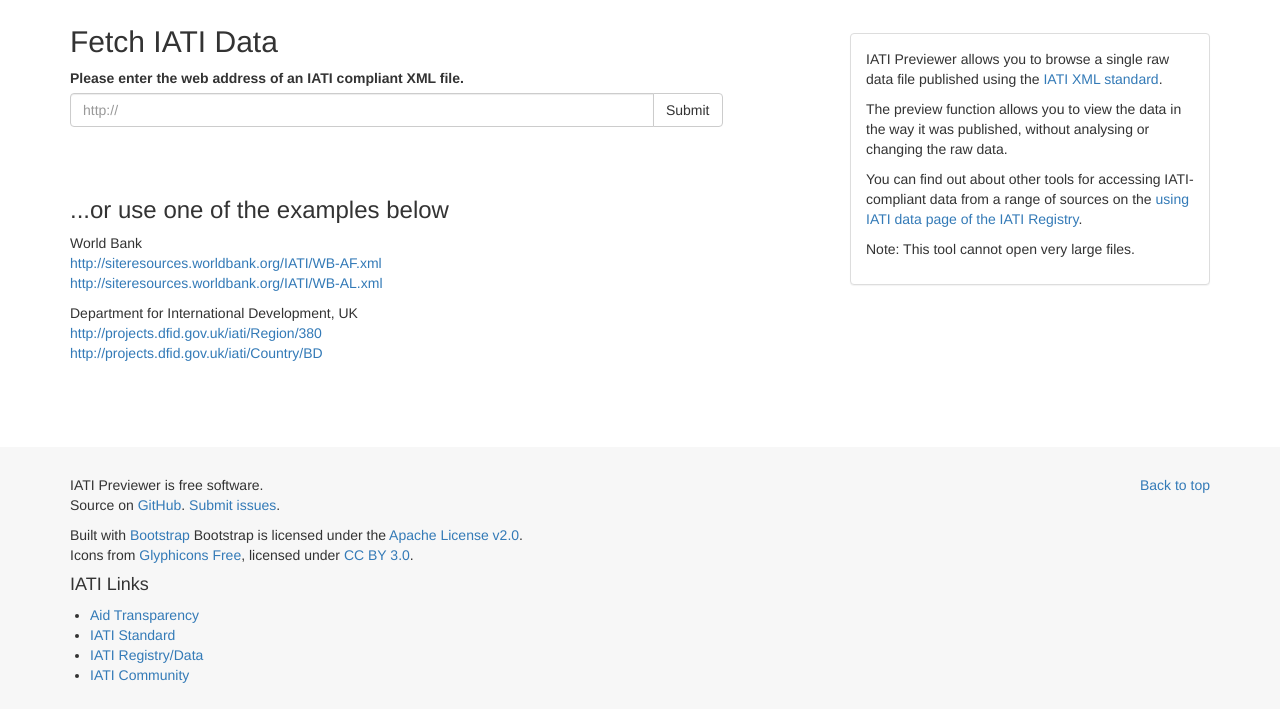
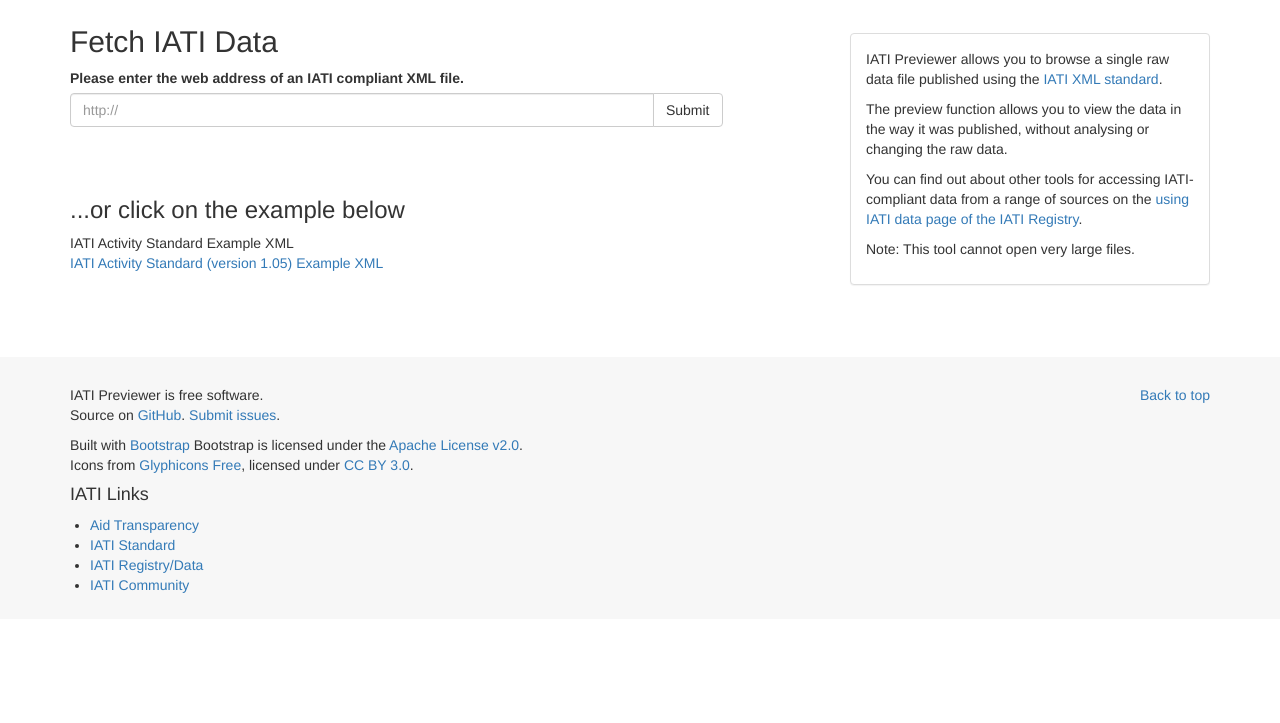
Before and after one commit to IATI/IATI-Previewer, a PHP site: page /?action=new in a window 1280 px wide. Shown: the part 167-890 px from the top of the page. After the commit the page ends 760 px from the top, so only its background shows below. Run offline with PHP 8.4, Linux system fonts and the light colour scheme; some libraries are stand-ins or nearby versions.

Commit message:
[#8] [#9] Alters the link to example XML and adds link to Validator

```diff
--- a/index.php
+++ b/index.php
@@ -194,6 +194,8 @@ if (!isset($_REQUEST["showblank"])) {
                     echo $day;
                     echo date("H:i:s",filemtime( "/tmp/" . nice_file_name($newurl) )) . "</div>";
 
+                    echo '<a href="http://validator.iatistandard.org/?url=' . safeurl($newurl) . '" target="_blank">Check this data in the IATI Public Validator</a> [opens in new window]';
+
                     echo '</div>';
 
                     echo "<p>Use the expand (+) and collapse (-) buttons to view and hide the details </p>";
@@ -229,18 +231,12 @@ if (!isset($_REQUEST["showblank"])) {
                   </div>
                 </form>
                 <div class="examples">
-                  <h3>...or use one of the examples below</h3>
-                  World Bank<br>
+                  <h3>...or click on the example below</h3>
+                  IATI Activity Standard Example XML<br>
                   <ul>
-
-                  <li><a href="index.php?url=http://siteresources.worldbank.org/IATI/WB-AF.xml">http://siteresources.worldbank.org/IATI/WB-AF.xml</a></li>
-                  <li><a href="index.php?url=http://siteresources.worldbank.org/IATI/WB-AL.xml">http://siteresources.worldbank.org/IATI/WB-AL.xml</a></li>
-                  </ul>
-                  Department for International Development, UK<br/>
-                  <ul>
-
-                  <li><a href="index.php?url=http://projects.dfid.gov.uk/iati/Region/380">http://projects.dfid.gov.uk/iati/Region/380</a></li>
-                  <li><a href="index.php?url=http://projects.dfid.gov.uk/iati/Country/BD">http://projects.dfid.gov.uk/iati/Country/BD</a></li>
+                    <li><a href="index.php?url=https://raw.githubusercontent.com/IATI/IATI-Extra-Documentation/version-1.05/en/activity-standard/activity-standard-example-annotated.xml
+">IATI Activity Standard (version 1.05) Example XML</a>
+                    </li>
                   </ul>
                 </div>
               </div>
```
